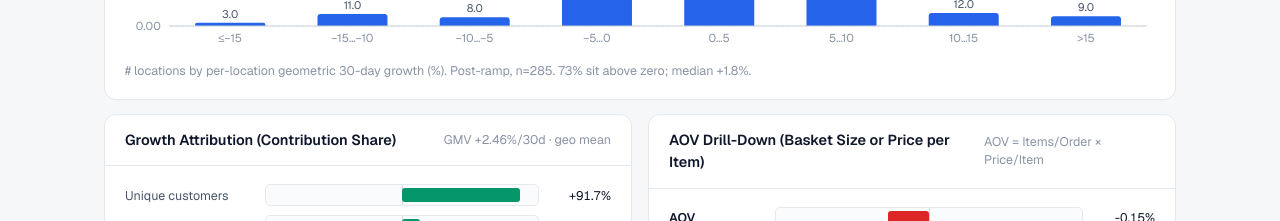
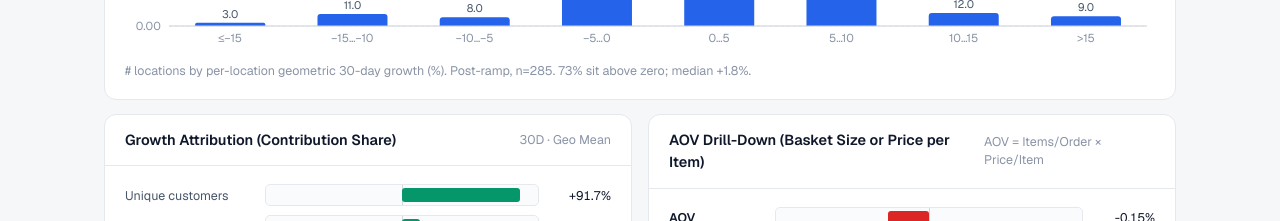
Before and after one commit to ShravanVijayabaskaran/sv-owner-growth-case-study, a Next.js app: page /growth in a window 1280 px wide. Shown: the part 2320-2541 px from the top of the page. Built offline with nearby package versions, Linux system fonts and the light colour scheme.

Commit message:
Update page.tsx

```diff
--- a/src/app/growth/page.tsx
+++ b/src/app/growth/page.tsx
@@ -162,7 +162,7 @@ export default function Growth() {
 
         <Grid cols={2} min="360px" gap={16}>
           <Card>
-            <CardHeader trailing={<Caption>GMV +{ATTRIB[seg].gmv}%/30d · geo mean</Caption>}>Growth Attribution (Contribution Share)</CardHeader>
+            <CardHeader trailing={<Caption>30D · Geo Mean</Caption>}>Growth Attribution (Contribution Share)</CardHeader>
             <CardBody>
               <DivergingBars rows={ATTRIB[seg].levers.map((l) => ({ name: l.name, value: l.share }))} decimals={1} valueSuffix="%" labelWidth={130}
                 legend={{ pos: "adds to growth", neg: "drag" }} />
```
